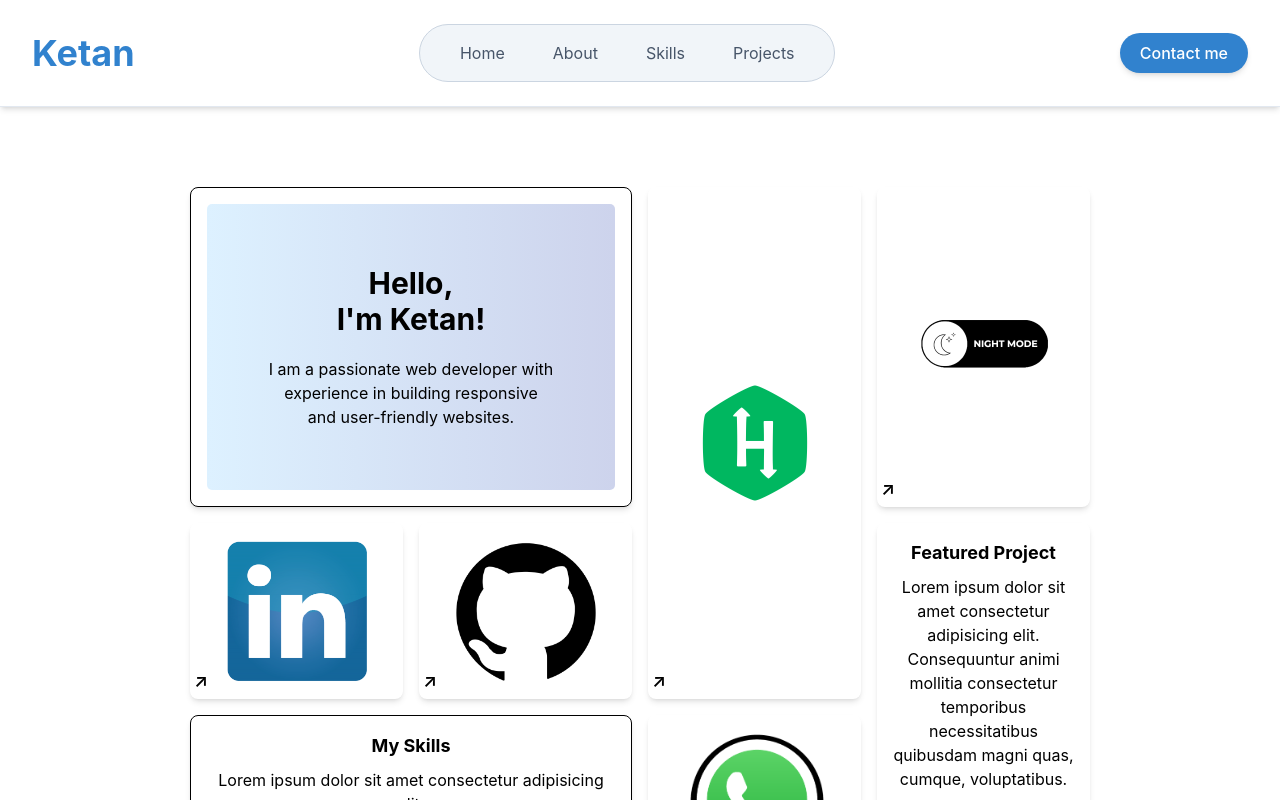
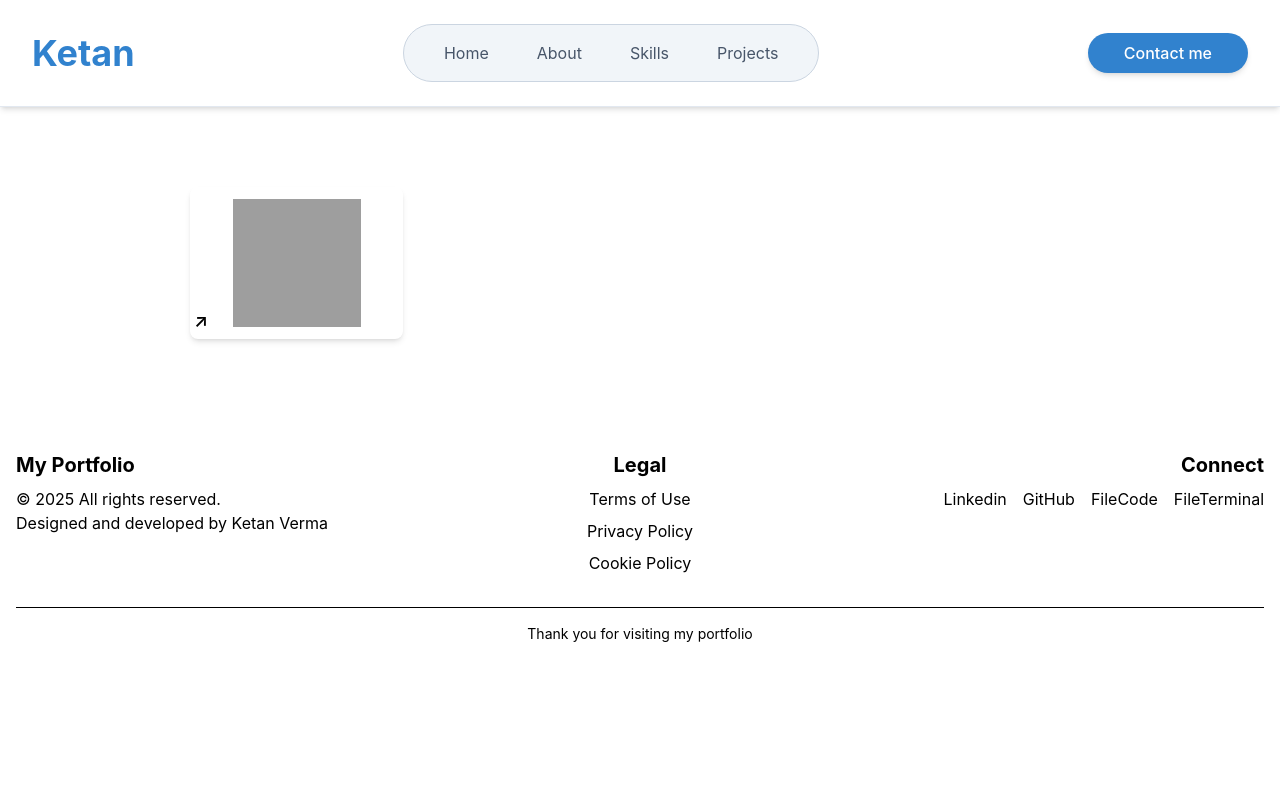
Before and after one commit to shwetket/mywebapp, a React (Create React App) app: page /about in a window 1280 px wide. Shown: the top 800 px of the page. Built offline with nearby package versions, Linux system fonts and the light colour scheme; grey boxes are pictures that could not be loaded.

Commit message:
RouteSetup

```diff
--- a/package.json
+++ b/package.json
@@ -9,6 +9,7 @@
     "@testing-library/user-event": "^13.5.0",
     "react": "^19.1.0",
     "react-dom": "^19.1.0",
+    "react-router-dom": "^7.5.0",
     "react-scripts": "5.0.1",
     "web-vitals": "^2.1.4"
   },
--- a/src/App.js
+++ b/src/App.js
@@ -2,13 +2,26 @@
 import Headers from './Modules/Headers';
 import Footers from './Modules/Footers';
 import Hero from './Modules/Hero';
+import Projects from './Modules/Projects';
+import About from './Modules/About';
+import Skills from './Modules/Skill';
+import Connect from './Modules/Connect';
+import { Route, Routes } from 'react-router-dom';
 
 function App() {
   return (
     <div className="App">
       <Headers/>
-      <Hero/>
+      <Routes>
+              <Route path="/" element={<Hero />} />
+                <Route path="/projects" element={<Projects />} />
+                <Route path="/about" element={<About />} />
+                <Route path="/skills" element={<Skills />} />
+                <Route path="/contactme" element={<Connect />} />
+
+            </Routes>
       <Footers/>
+
     </div>
   );
 }
--- /dev/null
+++ b/src/Modules/About.jsx
@@ -0,0 +1,17 @@
+export default function About() {
+    return (
+
+        <div className="about bg-[var(--background-color)] dark:bg-[var(--dark-background-color)] py-12">
+            <div className="m-8 grid grid-cols-1 sm:grid-cols-2 md:grid-cols-4 gap-4 mx-auto md:max-w-[900px]">
+                {/* Project 1 */}
+                <div className="rounded-lg shadow-md bg-[var(--card-background-color)] dark:bg-[var(--dark-card-background-color)] relative hover:shadow-lg transition-shadow duration-300">
+                    <div className="h-full flex justify-center items-center p-3">
+                        <img src="./resources/project1.png" className="w-32 h-32" alt="Project 1" />
+                        <span className="absolute bottom-1 left-1 font-semibold text-lg" aria-label="External link">&#8599;</span>
+                    </div>
+                </div>
+            </div>
+        </div>
+
+    );
+}
--- /dev/null
+++ b/src/Modules/Connect.jsx
@@ -0,0 +1,17 @@
+export default function Connect() {
+    return (
+
+        <div className="Connect bg-[var(--background-color)] dark:bg-[var(--dark-background-color)] py-12">
+            <div className="m-8 grid grid-cols-1 sm:grid-cols-2 md:grid-cols-4 gap-4 mx-auto md:max-w-[900px]">
+                {/* Project 1 */}
+                <div className="rounded-lg shadow-md bg-[var(--card-background-color)] dark:bg-[var(--dark-card-background-color)] relative hover:shadow-lg transition-shadow duration-300">
+                    <div className="h-full flex justify-center items-center p-3">
+                        <img src="./resources/project1.png" className="w-32 h-32" alt="Project 1" />
+                        <span className="absolute bottom-1 left-1 font-semibold text-lg" aria-label="External link">&#8599;</span>
+                    </div>
+                </div>
+            </div>
+        </div>
+
+    );
+}
--- a/src/Modules/Headers.jsx
+++ b/src/Modules/Headers.jsx
@@ -5,20 +5,20 @@
                 <h1 className="text-4xl font-bold text-[var(--brand-primary)]">Ketan</h1>
                 <nav className="flex justify-center space-x-4 px-6 py-3 rounded-full bg-[var(--surface-alt)] border border-[var(--border)] text-[var(--text-secondary)]">
                     <div className="flex justify-center items-center rounded-full hover:bg-[var(--secondary-button-hover)] transition-colors duration-200">
-                        <a href="#" className="mx-4 py-1 hover:text-[var(--link)]">Home</a>
+                        <a href="/" className="mx-4 py-1 hover:text-[var(--link)]">Home</a>
                     </div>
                     <div className="flex justify-center items-center rounded-full hover:bg-[var(--secondary-button-hover)] transition-colors duration-200">
-                        <a href="./html/about.html" className="mx-4 py-1 hover:text-[var(--link)]">About</a>
+                        <a href="/about" className="mx-4 py-1 hover:text-[var(--link)]">About</a>
                     </div>
                     <div className="flex justify-center items-center rounded-full hover:bg-[var(--secondary-button-hover)] transition-colors duration-200">
-                        <a href="./html/skill.html" className="mx-4 py-1 hover:text-[var(--link)]">Skills</a>
+                        <a href="/skill" className="mx-4 py-1 hover:text-[var(--link)]">Skills</a>
                     </div>
                     <div className="flex justify-center items-center rounded-full hover:bg-[var(--secondary-button-hover)] transition-colors duration-200">
-                        <a href="./html/projects.html" className="mx-4 py-1 hover:text-[var(--link)]">Projects</a>
+                        <a href="/projects" className="mx-4 py-1 hover:text-[var(--link)]">Projects</a>
                     </div>
                 </nav>
                 <button className="px-5 py-2 bg-[var(--primary-button)] text-[var(--primary-button-text)] rounded-full font-medium hover:bg-[var(--primary-button-hover)] transition-colors duration-300 shadow-md">
-                    Contact me
+                    <a href="/contactme" className="mx-4 py-1 hover:text-[var(--link)]">Contact me</a>
                 </button>
             </div>
         </header>
--- /dev/null
+++ b/src/Modules/Projects.jsx
@@ -0,0 +1,17 @@
+export default function Projects() {
+    return (
+
+        <div className="projects bg-[var(--background-color)] dark:bg-[var(--dark-background-color)] py-12">
+            <div className="m-8 grid grid-cols-1 sm:grid-cols-2 md:grid-cols-4 gap-4 mx-auto md:max-w-[900px]">
+                {/* Project 1 */}
+                <div className="rounded-lg shadow-md bg-[var(--card-background-color)] dark:bg-[var(--dark-card-background-color)] relative hover:shadow-lg transition-shadow duration-300">
+                    <div className="h-full flex justify-center items-center p-3">
+                        <img src="./resources/project1.png" className="w-32 h-32" alt="Project 1" />
+                        <span className="absolute bottom-1 left-1 font-semibold text-lg" aria-label="External link">&#8599;</span>
+                    </div>
+                </div>
+            </div>
+        </div>
+
+    );
+}
--- /dev/null
+++ b/src/Modules/Skill.jsx
@@ -0,0 +1,17 @@
+export default function Skills() {
+    return (
+
+        <div className="skills bg-[var(--background-color)] dark:bg-[var(--dark-background-color)] py-12">
+            <div className="m-8 grid grid-cols-1 sm:grid-cols-2 md:grid-cols-4 gap-4 mx-auto md:max-w-[900px]">
+                {/* Project 1 */}
+                <div className="rounded-lg shadow-md bg-[var(--card-background-color)] dark:bg-[var(--dark-card-background-color)] relative hover:shadow-lg transition-shadow duration-300">
+                    <div className="h-full flex justify-center items-center p-3">
+                        <img src="./resources/project1.png" className="w-32 h-32" alt="Project 1" />
+                        <span className="absolute bottom-1 left-1 font-semibold text-lg" aria-label="External link">&#8599;</span>
+                    </div>
+                </div>
+            </div>
+        </div>
+
+    );
+}
--- a/src/index.js
+++ b/src/index.js
@@ -3,12 +3,17 @@
 import './index.css';
 import App from './App';
 import reportWebVitals from './reportWebVitals';
+import { BrowserRouter } from 'react-router-dom';
+
 
 const root = ReactDOM.createRoot(document.getElementById('root'));
 root.render(
   <React.StrictMode>
-    <App />
+    <BrowserRouter>
+      <App />
+    </BrowserRouter>
   </React.StrictMode>
+
 );
 
 // If you want to start measuring performance in your app, pass a function
```
Also changed, not shown: 1 other file (tests, documents, lock files or other folders).
